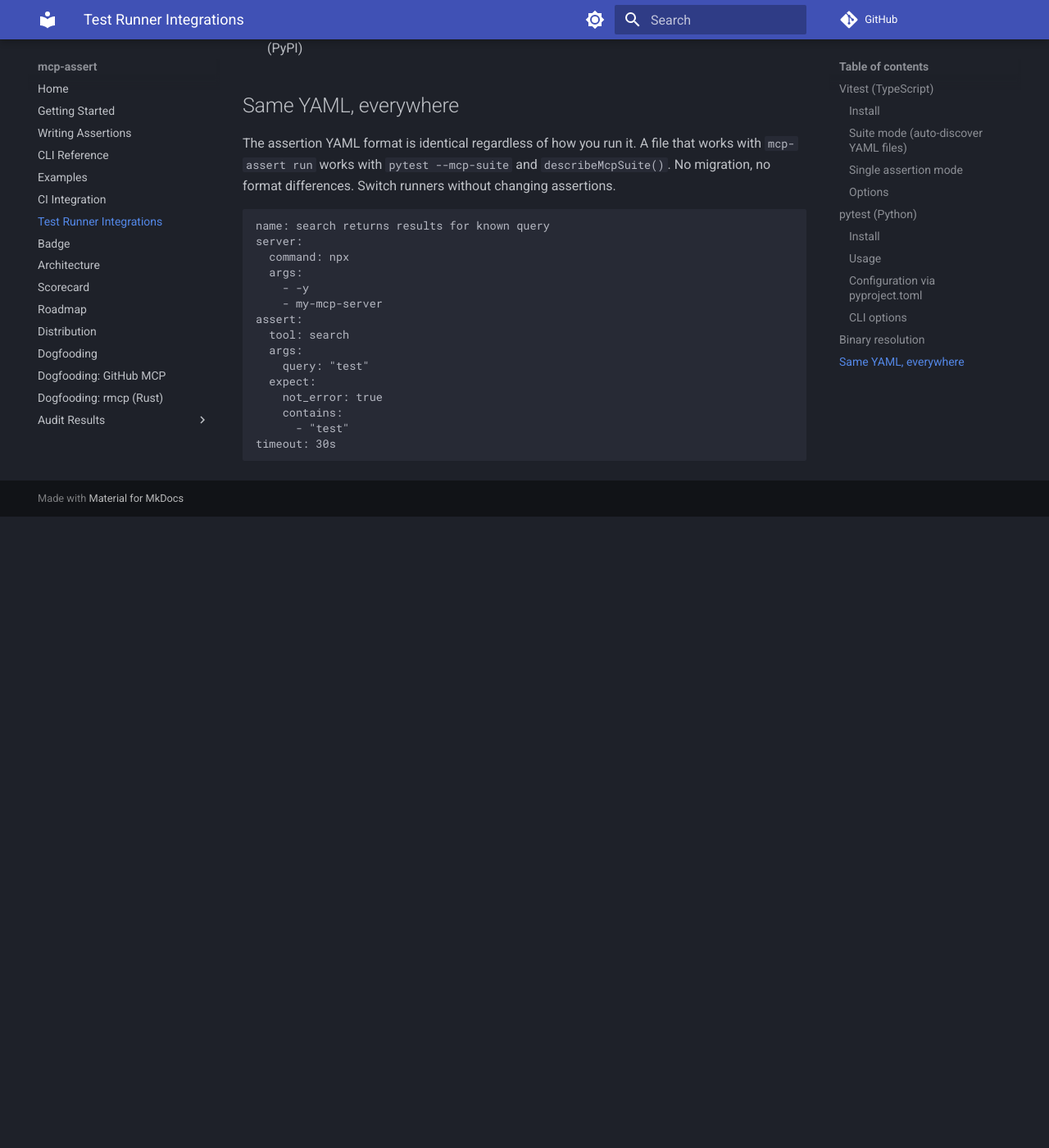
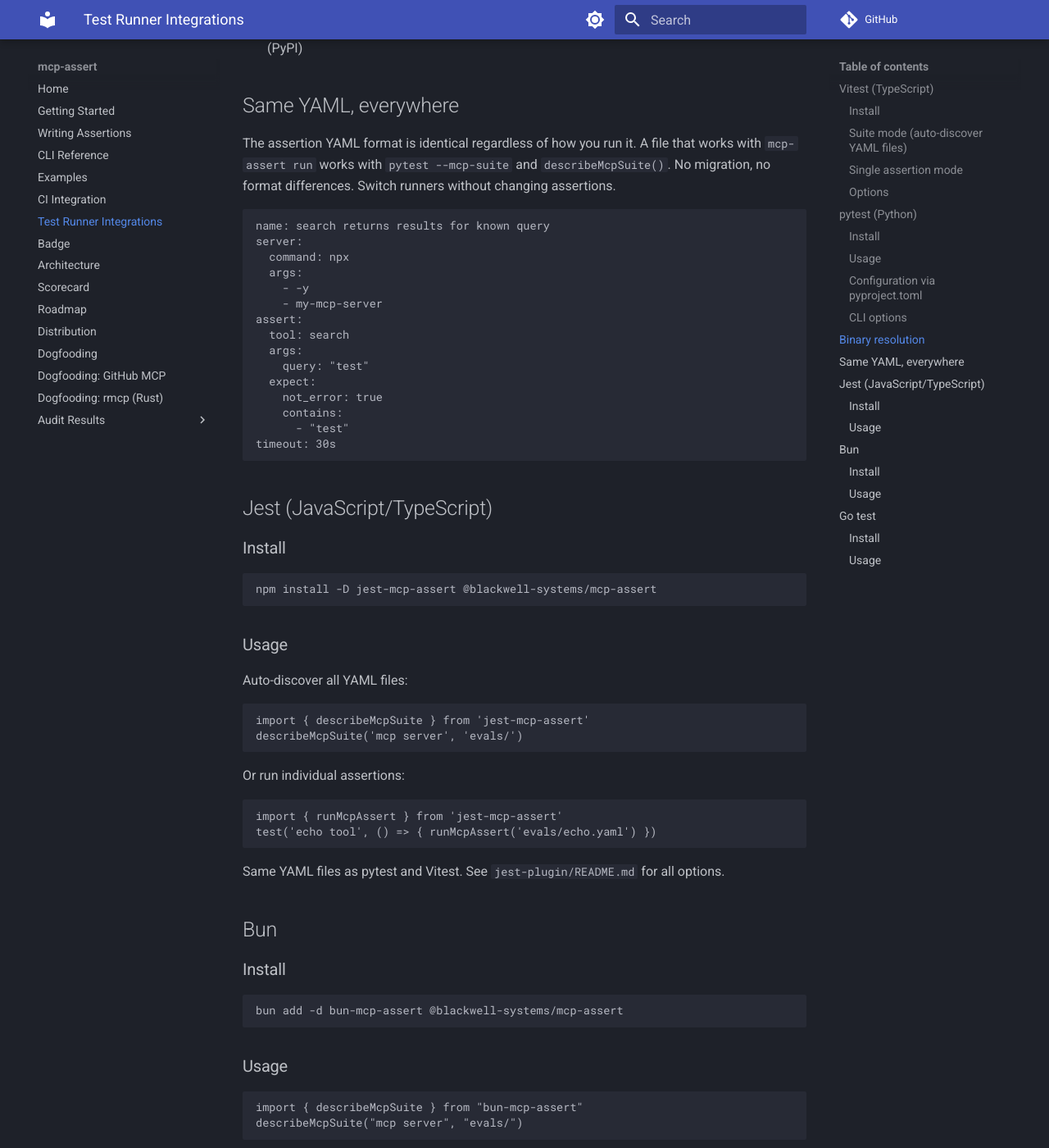
Before and after one commit to blackwell-systems/mcp-assert, an MkDocs documentation site: the page built from docs/test-runner-integrations.md, in a window 1280 px wide and 1400 px high, scrolled down 2479 px. Shown: the whole window at 82% size. Built offline with MkDocs 1.6.1 and Material for MkDocs 9.7.7, drawn with Linux system fonts in a browser that asks for light colours; comment, search, counter and statistics services are not loaded; before the commit the page ends 3109 px from its top, so only the background shows below that; some of the changed text lies outside the part shown.

Commit message:
docs: add Bun, Jest, Go test to test-runner-integrations and distribution

````diff
--- a/docs/test-runner-integrations.md
+++ b/docs/test-runner-integrations.md
@@ -1,8 +1,8 @@
 # Test Runner Integrations
 
-mcp-assert assertions are defined in YAML. The CLI runs them directly, but you can also run them through your existing test framework. The same YAML files work across all three: CLI, pytest, and Vitest.
+mcp-assert assertions are defined in YAML. The CLI runs them directly, but you can also run them through your existing test framework. The same YAML files work across all five integrations: CLI, pytest, Vitest, Jest, Bun, and Go test.
 
-Both integrations follow the same architecture: a thin bridge that shells out to the `mcp-assert` binary with `--json` output and maps the result to the test framework's pass/fail/skip semantics. No MCP protocol logic is reimplemented; the Go binary handles everything.
+All integrations follow the same architecture: a thin bridge that shells out to the `mcp-assert` binary with `--json` output and maps the result to the test framework's pass/fail/skip semantics. No MCP protocol logic is reimplemented; the Go binary handles everything.
 
 ## Vitest (TypeScript)
 
@@ -120,3 +120,82 @@
       - "test"
 timeout: 30s
 ```
+
+## Jest (JavaScript/TypeScript)
+
+### Install
+
+```bash
+npm install -D jest-mcp-assert @blackwell-systems/mcp-assert
+```
+
+### Usage
+
+Auto-discover all YAML files:
+
+```ts
+import { describeMcpSuite } from 'jest-mcp-assert'
+describeMcpSuite('mcp server', 'evals/')
+```
+
+Or run individual assertions:
+
+```ts
+import { runMcpAssert } from 'jest-mcp-assert'
+test('echo tool', () => { runMcpAssert('evals/echo.yaml') })
+```
+
+Same YAML files as pytest and Vitest. See `jest-plugin/README.md` for all options.
+
+## Bun
+
+### Install
+
+```bash
+bun add -d bun-mcp-assert @blackwell-systems/mcp-assert
+```
+
+### Usage
+
+```ts
+import { describeMcpSuite } from "bun-mcp-assert"
+describeMcpSuite("mcp server", "evals/")
+```
+
+Or individually:
+
+```ts
+import { test } from "bun:test"
+import { runMcpAssert } from "bun-mcp-assert"
+test("echo tool", () => { runMcpAssert("evals/echo.yaml") })
+```
+
+Uses native Bun APIs (`Bun.spawnSync`, `Bun.which`). Ships as TypeScript source with no build step. See `bun-plugin/README.md` for all options.
+
+## Go test
+
+### Install
+
+```bash
+go get github.com/blackwell-systems/mcp-assert/go-plugin
+```
+
+### Usage
+
+Run a single assertion:
+
+```go
+func TestEchoTool(t *testing.T) {
+    mcpassert.Run(t, "evals/echo.yaml")
+}
+```
+
+Auto-discover all YAML files in a directory:
+
+```go
+func TestMCPServer(t *testing.T) {
+    mcpassert.Suite(t, "evals/")
+}
+```
+
+Each YAML file becomes a `t.Run` subtest. See `go-plugin/README.md` for all options.
````
Also changed, not shown: docs/distribution.md (+16 -0 lines).
